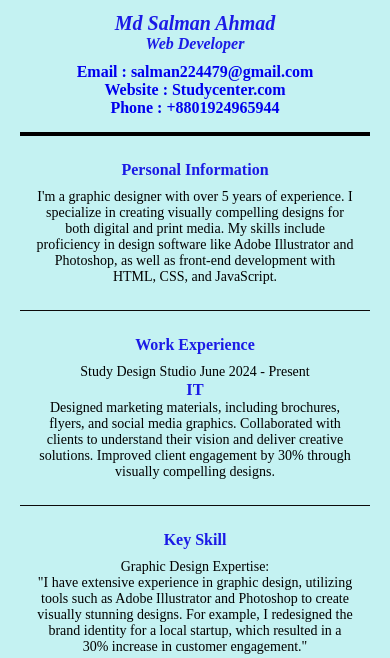
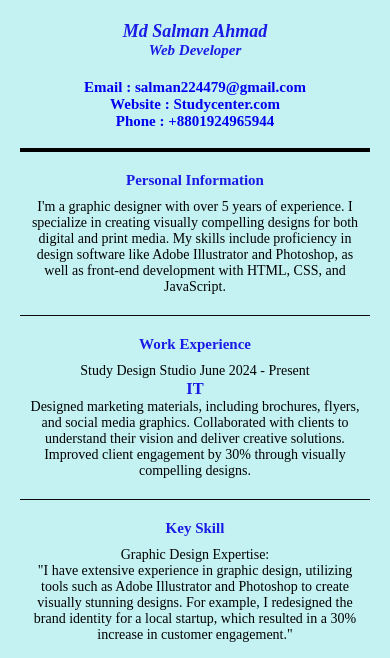
Before and after one commit to salman2k25/portfolio2, a plain HTML site: page cv_project26.html in a window 390 px wide. Shown: the part 123-781 px from the top of the page. Drawn offline with Linux system fonts and the light colour scheme.

Commit message:
Update 26.css

```diff
--- a/26.css
+++ b/26.css
@@ -1,3 +1,4 @@
+/* Base Reset */
 * {
     margin: 0;
     padding: 0;
@@ -62,6 +63,9 @@ hr {
 }
 
 .ps-content, .ws-content, .key-skill, .educaton-content, .honors-content, .reference-content {
+    display: flex;
+    justify-content: space-between;
+    flex-wrap: wrap;
     margin: 20px 10px;
 }
 
@@ -105,19 +109,18 @@ hr {
 /* Responsive Design */
 @media (max-width: 768px) {
     header, .ps-content, .ws-content, .key-skill, .educaton-content, .honors-content, .reference-content {
-        display: flex;
         flex-direction: column;
         align-items: center;
         text-align: center;
     }
 
     .img1 {
-        width: 80px;
-        height: 100px;
+        width: 90px;
+        height: 110px;
         margin-bottom: 10px;
     }
 
-    .hh1, .hhc, .psl, .wsl, .key-skill-left, .education-left, .reference-left, .honors-left,
+    .psl, .wsl, .key-skill-left, .education-left, .reference-left, .honors-left,
     .psr, .wsr, .key-skill-right, .honors-right, .education-middle, .reference-middle, .education-right, .reference-right {
         width: 100%;
         padding: 5px;
@@ -139,11 +142,16 @@ hr {
     }
 
     .hh1 h1 {
-        font-size: 20px;
+        font-size: 18px;
     }
 
     .hh1 h2, .hhc p, .psl h2, .wsl h2, .key-skill-left h2, .education-left h2, .reference-left h2, .honors-left h2 {
-        font-size: 16px;
+        font-size: 15px;
+    }
+
+    .img1 {
+        width: 80px;
+        height: 100px;
     }
 
     .footer1 a {
@@ -154,4 +162,16 @@ hr {
     .footer1 p {
         font-size: 12px;
     }
+
+    .ps-content, .ws-content, .key-skill, .educaton-content, .honors-content, .reference-content {
+        margin: 15px 5px;
+    }
+
+    hr {
+        margin: 8px 0;
+    }
+
+    .footer1 {
+        padding: 8px;
+    }
 }
```
